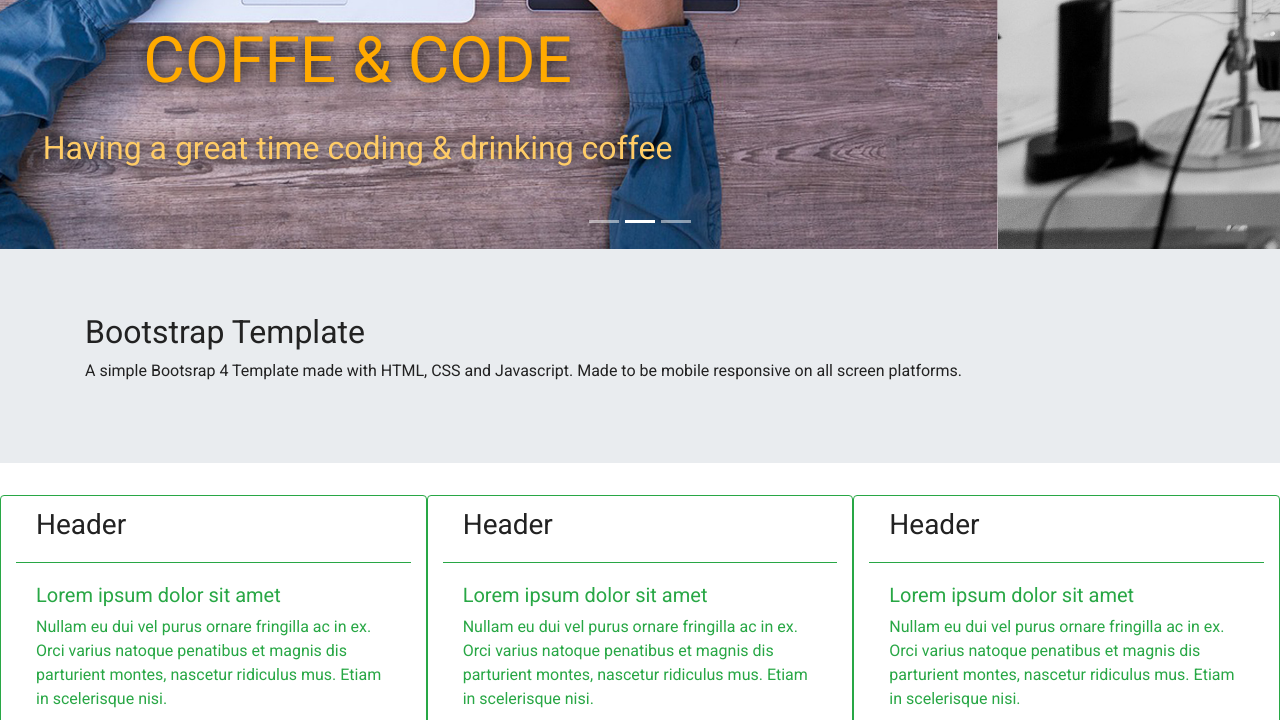
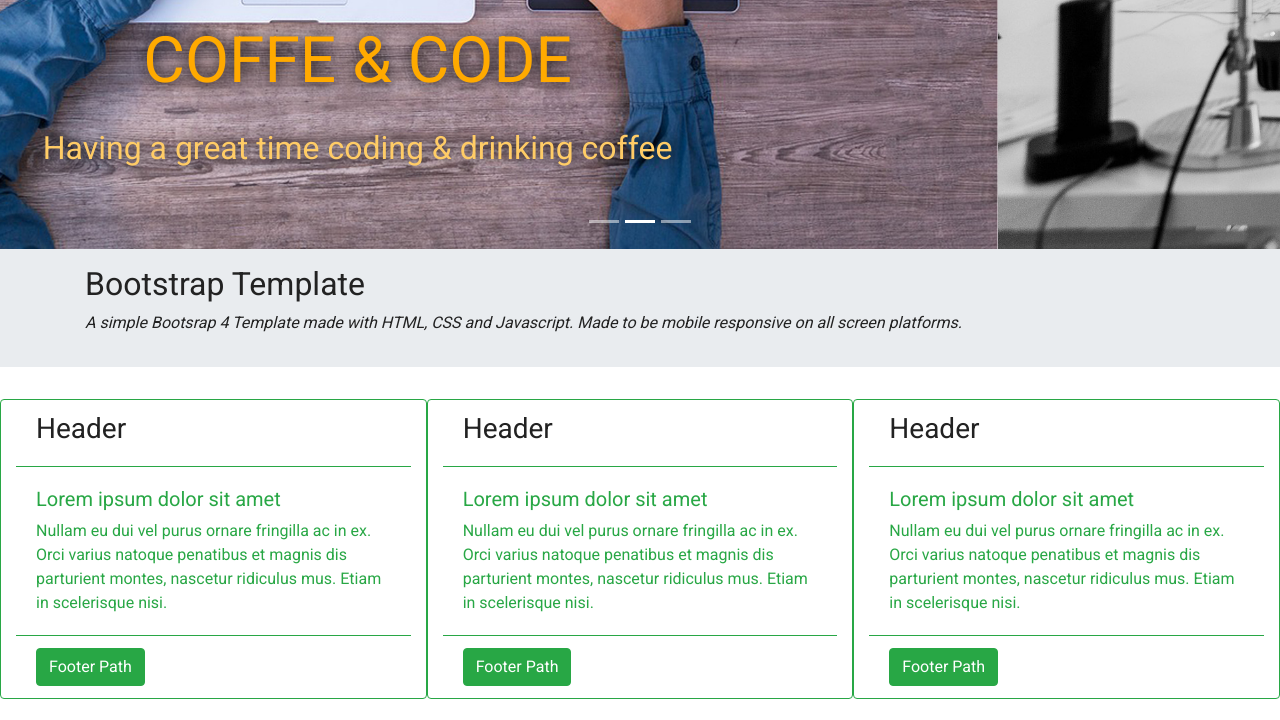
Before and after one commit to desoga10/Starter-Template_1, a plain HTML site: page index.html in a window 1280 px wide. Shown: the part 690-1410 px from the top of the page. Drawn offline with nearby package versions, Linux system fonts and the light colour scheme.

Commit message:
completed tyhe design of jumbotron and card section

```diff
--- a/style.css
+++ b/style.css
@@ -49,14 +49,18 @@ html, body{
 	padding: 1rem;
 }
 
+.jumbotron {
+	padding: 1rem;
+}
+
+.jumbotron p{
+	font-style: italic;
+}
 
 
-
-
-
-
-
-
+.card-deck{
+	padding: 0 30px 0 30px;
+}
 
 
 
```
